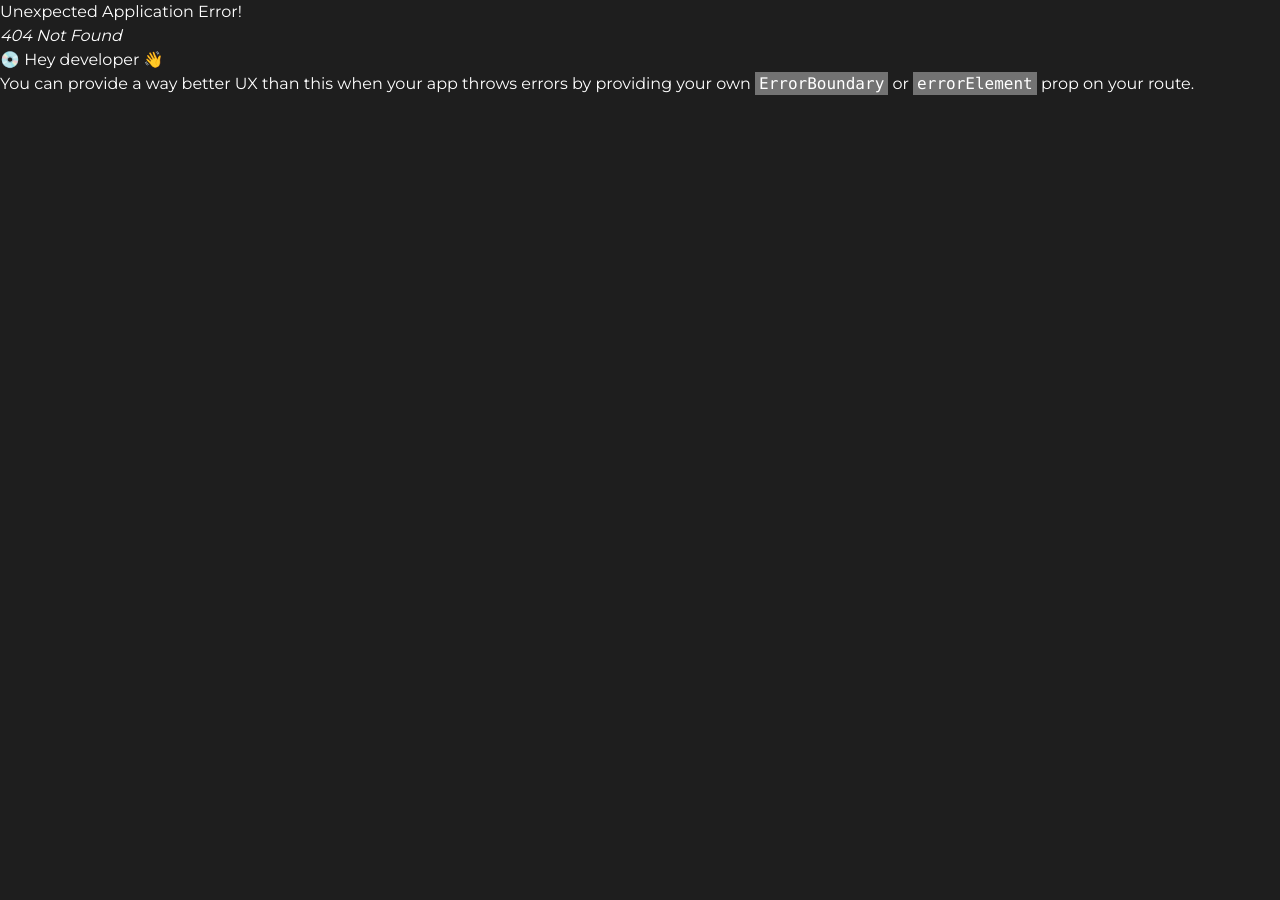
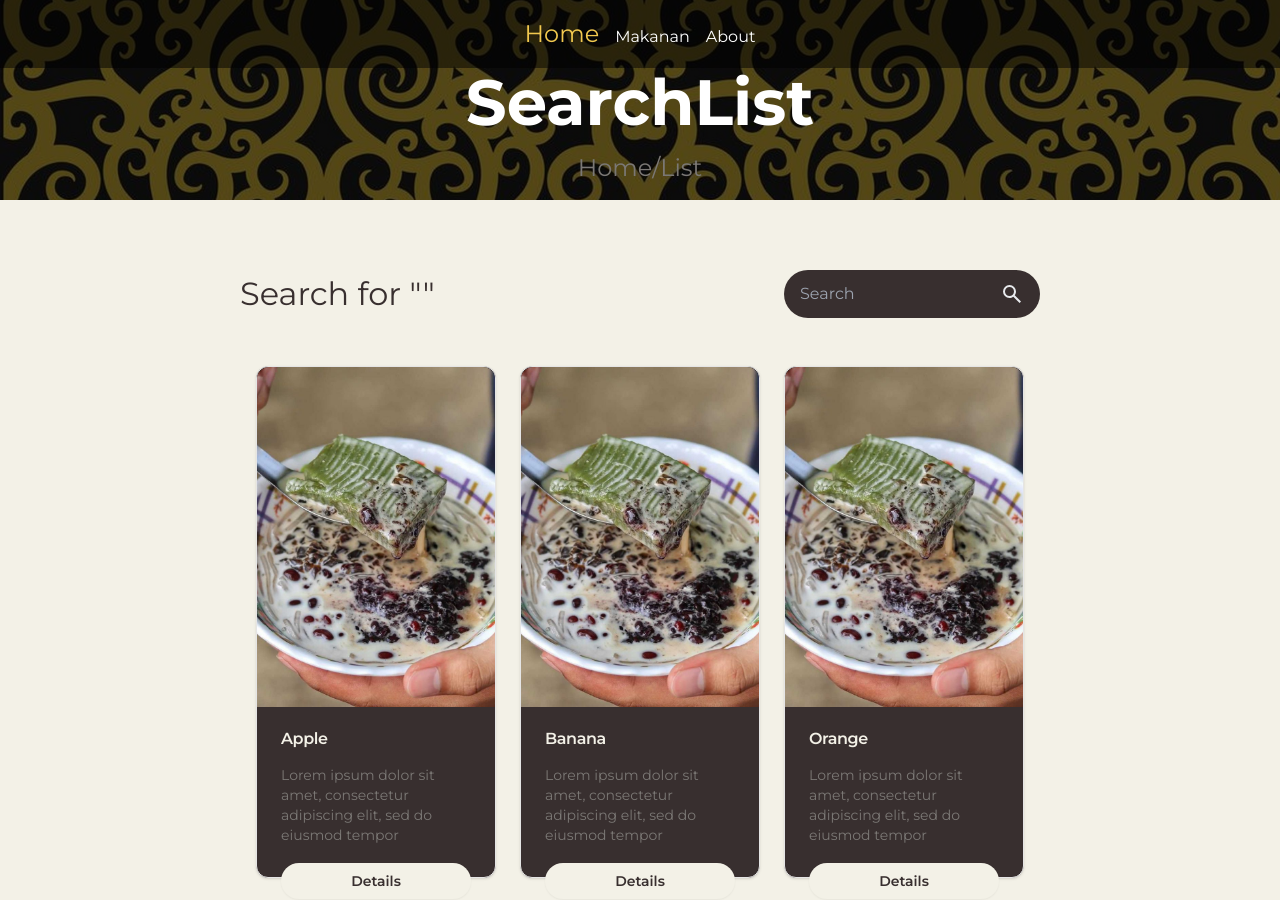
Before and after one commit to rlatksk/Explor-Eats, a React (Vite) app in the folder client/: page /list in a window 1280 px wide. Before the commit this address had no page. Shown: the top 900 px of the page. Before the commit the page ends 800 px from the top, so only its background shows below. Built offline with nearby package versions, Linux system fonts and the light colour scheme.

Commit message:
List page

```diff
--- /dev/null
+++ b/client/src/pages/SearchList.jsx
@@ -0,0 +1,61 @@
+import React, {useState} from 'react'
+import PageDesc from '@/layout/PageDesc'
+import { Card, CardHeader, CardTitle, CardDescription, CardFooter } from '@/components/ui/card'
+import CheHunTiau from '@/assets/images/CheHunTiau.jpg';
+import { Button } from '@/components/ui/button'
+import { Link } from 'react-router-dom';
+
+function SearchList() {
+  const items = ['Apple', 'Banana', 'Orange', 'Grapes', 'A', 'Apple', 'Banana', 'Orange', 'Grapes', 'A', 'B'];
+  const [page, setPage] = useState(0);
+  const [limit, setLimit] = useState(9);
+  const [pages, setPages] = useState(0);
+  const [keyword, setKeyword] = useState('');
+
+  return (
+    <div>
+      <PageDesc title={'SearchList'} route={'Home/List'}/>
+      <div className='flex flex-col h-fit bg-primaryColor gap-[2rem] pt-[4.375rem] pb-[3.125rem] px-[15rem]'>
+        <div className='flex justify-between'>
+          <h2 className='text-[2rem] text-secondaryColor'>Search for ""</h2>
+          <div className="flex items-center bg-secondaryColor rounded-full px-4 py-2 w-64">
+            <input
+              type="text"
+              placeholder="Search"
+              className="bg-transparent text-white placeholder-gray-400 focus:outline-none w-full"
+            />
+            <button>
+              <svg xmlns="http://www.w3.org/2000/svg" height="24px" viewBox="0 -960 960 960" width="24px" fill="#e8eaed"><path d="M784-120 532-372q-30 24-69 38t-83 14q-109 0-184.5-75.5T120-580q0-109 75.5-184.5T380-840q109 0 184.5 75.5T640-580q0 44-14 83t-38 69l252 252-56 56ZM380-400q75 0 127.5-52.5T560-580q0-75-52.5-127.5T380-760q-75 0-127.5 52.5T200-580q0 75 52.5 127.5T380-400Z"/></svg>
+            </button>
+          </div>
+        </div>
+        <div className='grid grid-cols-3 gap-6 p-4'>
+        {items.map((item, index) => (
+            <Card className={`w-full bg-secondaryColor ${index === items.length - 1 ? 'col-span-2' : ''}`}
+              key={index}
+              style={{ height: '32rem' }}
+            >
+            <img src={CheHunTiau} className='w-full rounded-t-xl object-cover h-2/3'/>
+            <CardHeader className="h-1/3 gap-3">
+              <CardTitle className="text-primaryColor">
+              {item}
+              </CardTitle>
+              <CardDescription className="text-gray">
+              Lorem ipsum dolor sit amet, consectetur adipiscing elit, sed do eiusmod tempor
+              </CardDescription>
+              <Button className="rounded-full" variant='default2' asChild>
+                <Link to='/'>
+                  Details
+                </Link>
+              </Button>
+            </CardHeader>
+          </Card>
+          ))}
+        </div>
+
+      </div>
+    </div>
+  )
+}
+
+export default SearchList
```
Also changed, not shown: client/src/main.jsx (+11 -0 lines).
